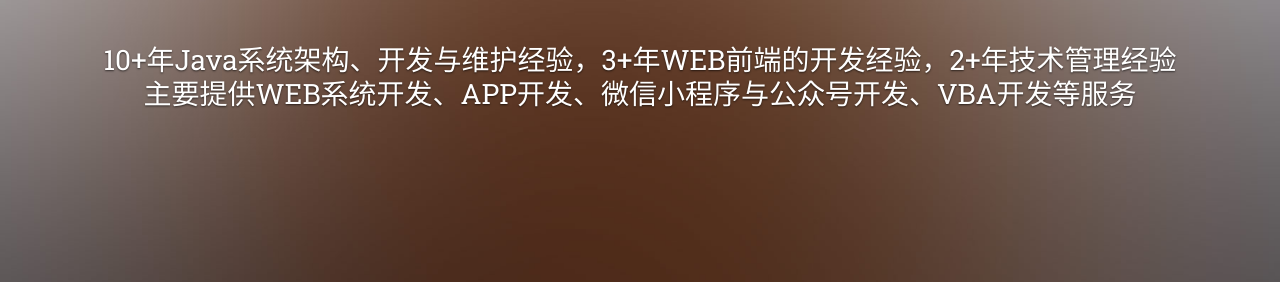
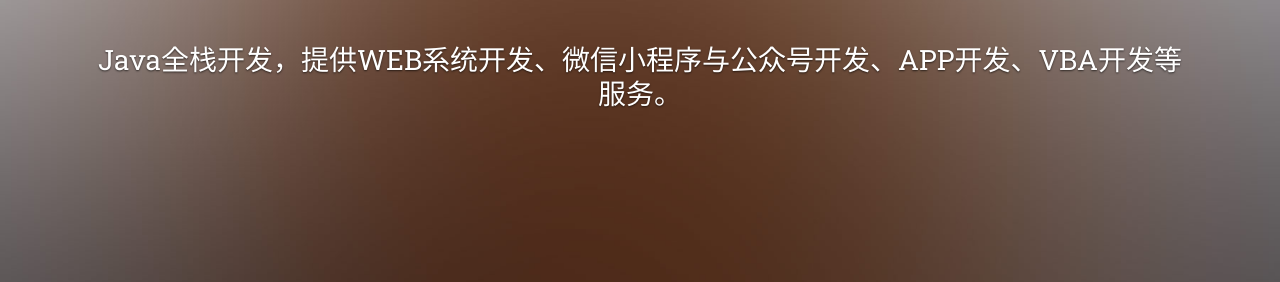
Before and after one commit to wukong1982/homepage, a plain HTML site: page index.html in a window 1280 px wide. Shown: the part 518-800 px from the top of the page. Drawn offline with nearby package versions, Linux system fonts and the light colour scheme.

Commit message:
modify self introduction

```diff
--- a/index.html
+++ b/index.html
@@ -55,8 +55,7 @@
         <div data-animate="fadeInDown" class="logo"><img src="img/logo-big.png" alt="logo" width="130"></div>
         <h1 data-animate="fadeInDown" class="text-shadow mb-5">欢迎访问我的主页!</h1>
         <p data-animate="slideInUp" class="h3 text-shadow text-400">
-			10+年Java系统架构、开发与维护经验，3+年WEB前端的开发经验，2+年技术管理经验<br/>
-			主要提供WEB系统开发、APP开发、微信小程序与公众号开发、VBA开发等服务
+			Java全栈开发，提供WEB系统开发、微信小程序与公众号开发、APP开发、VBA开发等服务。
 		</p>
       </div>
     </section>
```
